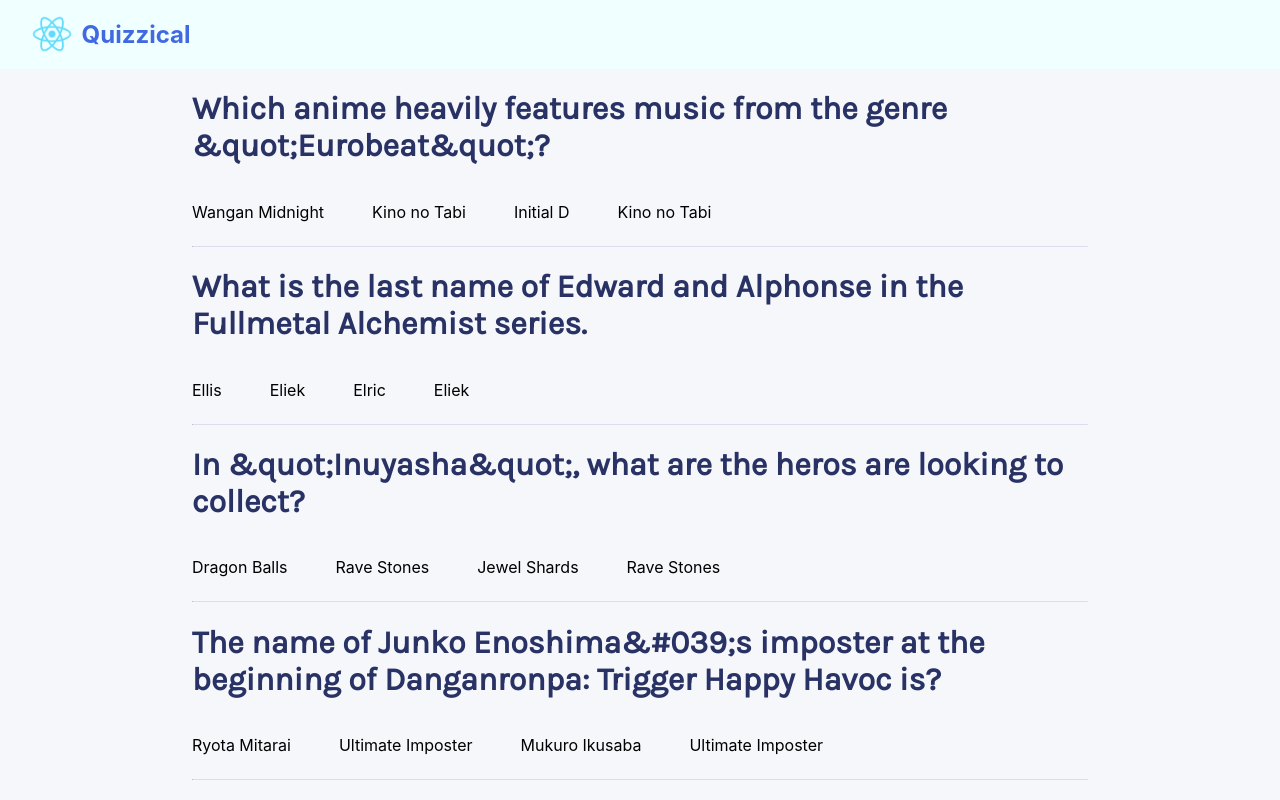
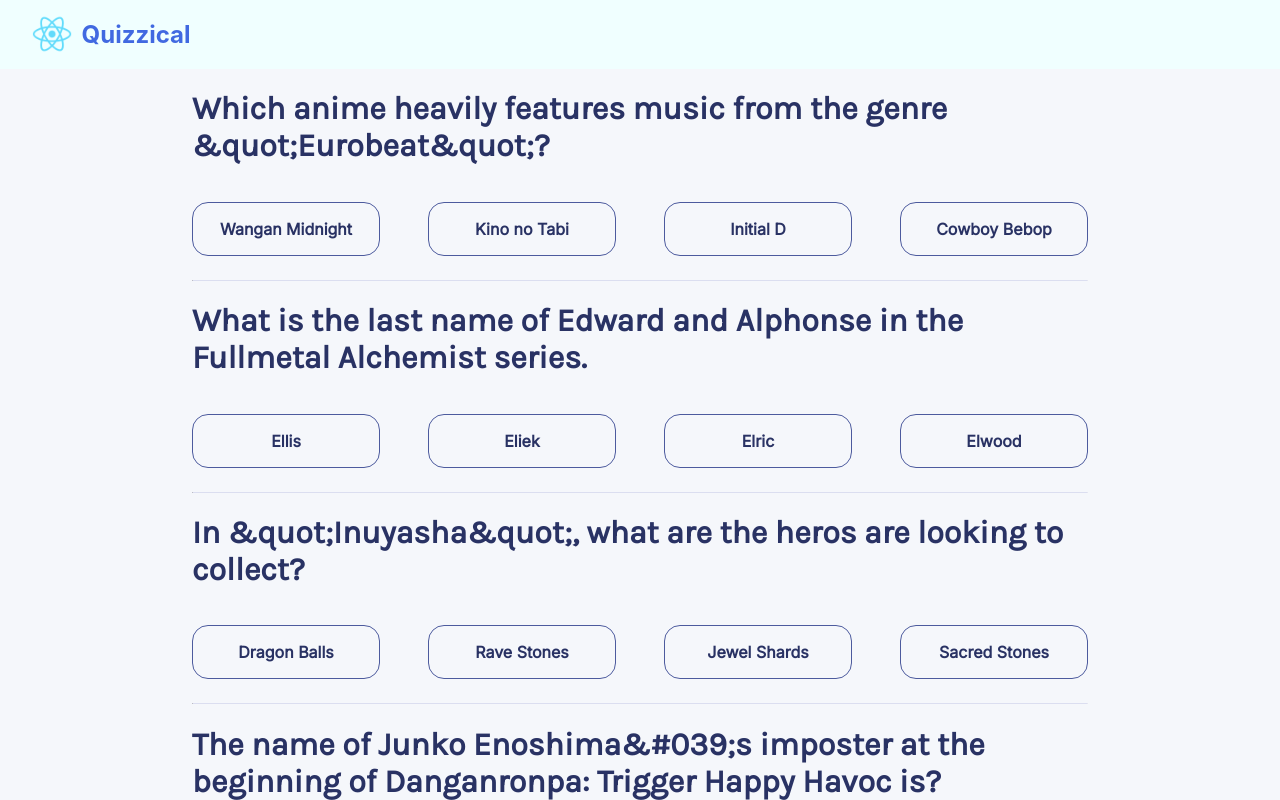
Before and after one commit to saroshfarhan/quizzical, a React (Create React App) app: page / in a window 1280 px wide. Both pictures are taken after a click on the button "Start Quiz". Shown: the top 800 px of the page. Built offline with nearby package versions, Linux system fonts and the light colour scheme.

Commit message:
Made design as per Figma file

```diff
--- a/src/App.css
+++ b/src/App.css
@@ -1,6 +1,5 @@
-body{
+.main{
   margin: 0;
-  background-color: #F5F7FB;
 }
 
 .container{
--- a/src/App.js
+++ b/src/App.js
@@ -20,7 +20,7 @@
 
 
   return (
-    <body>
+    <div className='main'>
       { !start ? <Intro handleClick={handleStartClick} /> :
         <>
           <Navbar clickReset={clickReset}/>
@@ -30,7 +30,7 @@
         </>
       }
 
-    </body>
+    </div>
 
   );
 }
--- a/src/Components/questions.jsx
+++ b/src/Components/questions.jsx
@@ -4,15 +4,15 @@
 
 export default function Questions(){
 
-    const renderQuestions = quizData.results.map(data => {
+    const renderQuestions = quizData.results.map((data, index) => {
         return (
-            <div>
+            <div key={index}>
                 <h1 className='question'>{data.question}</h1>
                 <div className='options'>
-                    <p>{data.incorrect_answers[0]}</p>
-                    <p>{data.incorrect_answers[1]}</p>
-                    <p>{data.correct_answer}</p>
-                    <p>{data.incorrect_answers[1]}</p>
+                    <p className='option-text'>{data.incorrect_answers[0]}</p>
+                    <p className='option-text'>{data.incorrect_answers[1]}</p>
+                    <p className='option-text'>{data.correct_answer}</p>
+                    <p className='option-text'>{data.incorrect_answers[2]}</p>
                 </div>
                 <hr/>
             </div>
@@ -24,9 +24,15 @@
 
 
     return (
-        <>
+       // <div className='main'>
+       <>
             {renderQuestions}
+            <br/>
+            <div className='button-div'>
+                <button type='button' className='check-answer-button'>Check answers</button>
+            </div>
         </>
+       // </div>
 
     )
 }
--- a/src/Static/questions.css
+++ b/src/Static/questions.css
@@ -1,7 +1,6 @@
 .question{
     font-family: 'Karla';
-    font-style: normal;
-    font-weight: 700;
+    font-weight: 900;
     color: #293264;
 }
 
@@ -9,9 +8,42 @@
     display: flex;
     align-items: center;
     gap: 3rem;
+    justify-content: space-between;
+}
+
+.option-text{
+    border: 1px solid #4D5B9E;
+    border-radius: 1rem;
+    padding: 1rem;
+    color: #293264;
+    font-weight: 600;
+    font-family: 'Inter';
+    text-align: center;
+    width: 10rem;
 }
 
 hr{
     border-top: 1.5px solid #DBDEF0;
     border-bottom: none;
 }
+
+.button-div{
+    display: flex;
+    margin-top: 2rem;
+    justify-content: center;
+}
+
+.check-answer-button{
+    width: 193px;
+    height: 52px;
+    background: #4D5B9E;
+    border-radius: 15px;
+    font-family: 'Inter';
+    font-weight: 600;
+    font-size: 16px;
+    line-height: 19px;
+    color: #F5F7FB;
+    border: none;
+    cursor: pointer;
+    align-items: center;
+}
--- a/src/index.css
+++ b/src/index.css
@@ -5,6 +5,7 @@
     sans-serif;
   -webkit-font-smoothing: antialiased;
   -moz-osx-font-smoothing: grayscale;
+  background-color: #F5F7FB;
 }
 
 code {
```
